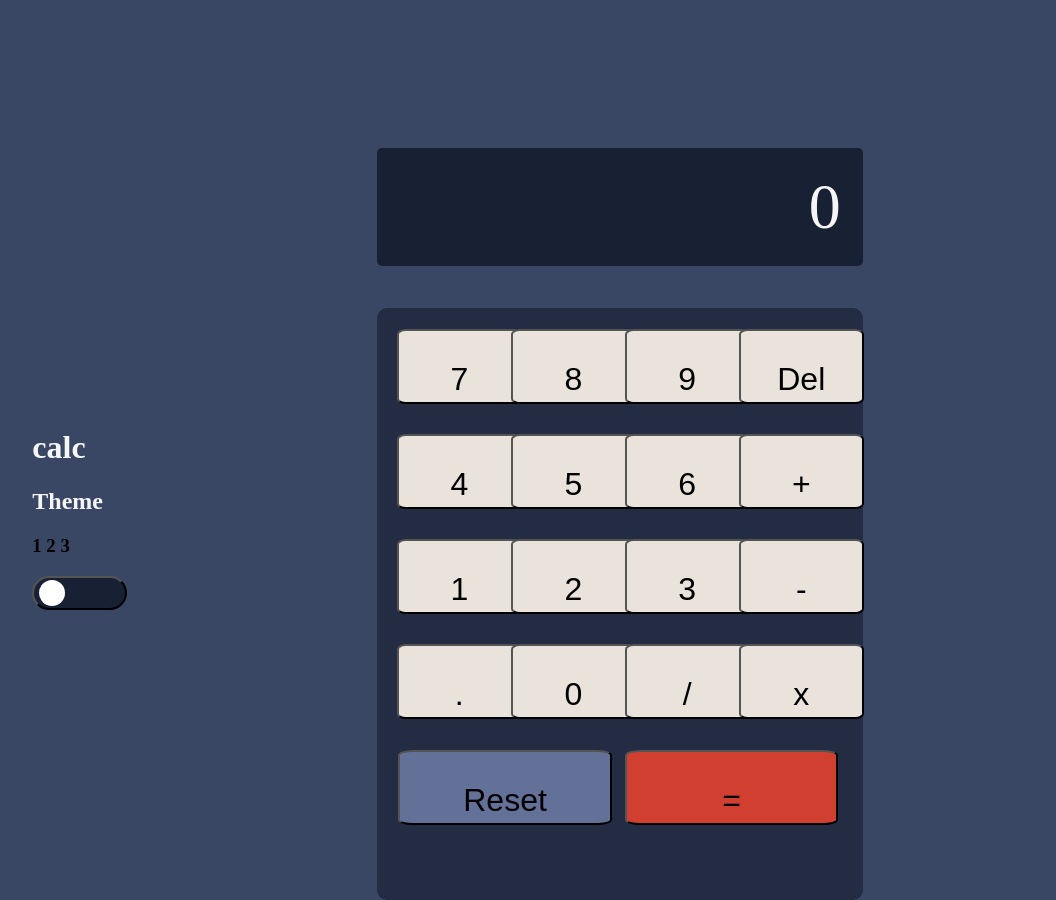
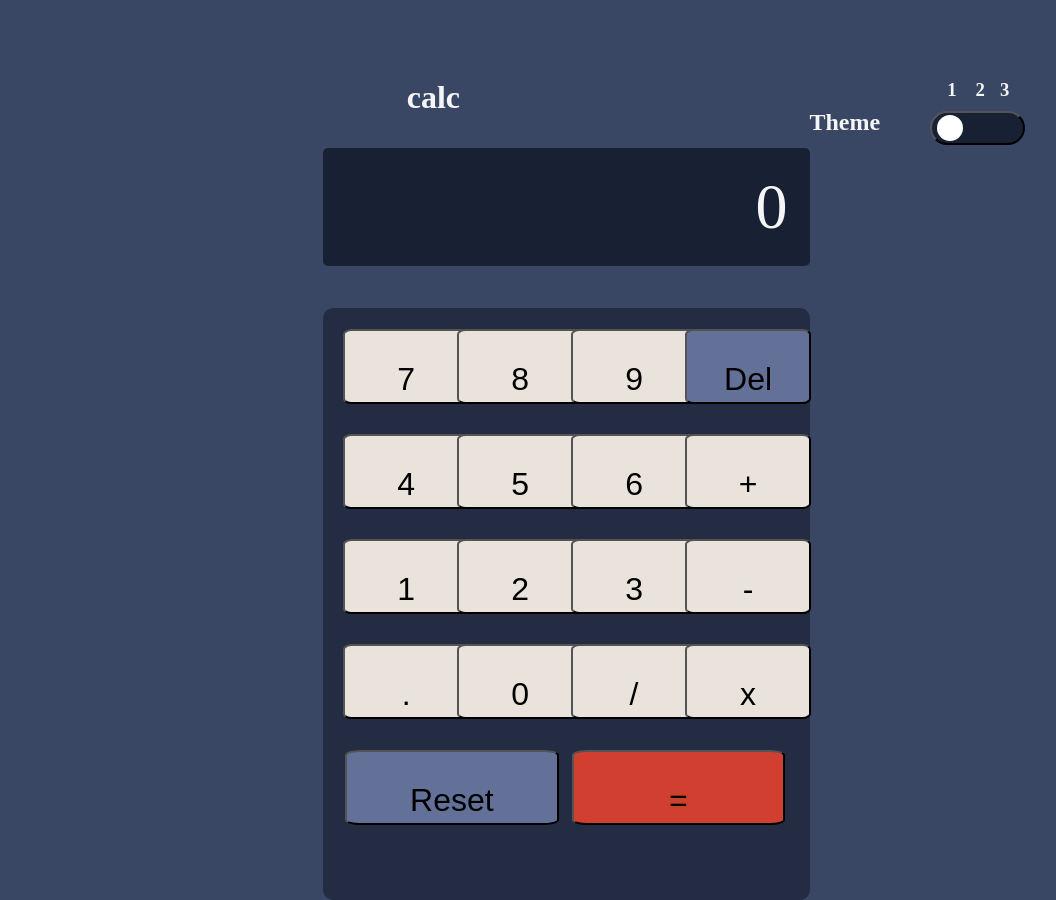
Before and after one commit to kietdang400/Calculator-App, a plain HTML site: page calculator-app-main/index.html in a window 1536 px wide. Shown: the whole page, without its empty margins (214-1270 px from the left). Drawn offline with Linux system fonts and the light colour scheme.

Commit message:
need to fix the font,box shadow, and responsive screen

```diff
--- a/calculator-app-main/app.js
+++ b/calculator-app-main/app.js
@@ -90,6 +90,10 @@ const equalButton=document.querySelector('#equal').firstElementChild;
 const slider=document.querySelector(".switch").firstElementChild.firstElementChild
 const toggleBtn=document.querySelector(".switch").firstElementChild
 
+const themeTitle=document.querySelector('#theme');
+const indicator1=document.querySelector('.theme-indicators1');
+const indicator2=document.querySelector('.theme-indicators2');
+const indicator3=document.querySelector('.theme-indicators3');
 
 let switchNumber=parseInt(toggleButton.value);
 toggleButton.addEventListener('click', function(){
@@ -132,7 +136,11 @@ toggleButton.addEventListener('click', function(){
      //slider
 slider.style.transform="translateX(3px)";
 toggleBtn.style.backgroundColor="hsl(224, 36%, 15%)";
-//.slider.round:before targets the circle directly;
+//theme indicators
+themeTitle.style.color="whitesmoke";
+indicator1.style.color="whitesmoke";
+indicator2.style.color="whitesmoke";
+indicator3.style.color="whitesmoke";
 
 
         break;
@@ -165,7 +173,11 @@ body.style.backgroundColor="hsl(0, 0%, 90%)";
      //slider
 slider.style.transform="translateX(30px)";
 toggleBtn.style.backgroundColor="hsl(0, 5%, 81%)";
-
+//theme indicators
+themeTitle.style.color="black";
+indicator1.style.color="black";
+indicator2.style.color="black";
+indicator3.style.color="black";
 
         break;
         case 3:
@@ -192,15 +204,17 @@ body.style.backgroundColor="hsl(268, 75%, 9%)";
             button.style.backgroundColor="purple";
         }
 
-     })
+     });
+
+
 
      //slider
 slider.style.transform="translateX(52px)";
 toggleBtn.style.backgroundColor="hsl(268, 71%, 12%)";
-
-
+//theme indicators
+themeTitle.style.color="hsl(52, 100%, 62%)";
+indicator1.style.color="hsl(52, 100%, 62%)";
+indicator2.style.color="hsl(52, 100%, 62%)";
+indicator3.style.color="hsl(52, 100%, 62%)";
     }
-
-
-    console.log(switchNumber);
 })
--- a/calculator-app-main/index.html
+++ b/calculator-app-main/index.html
@@ -20,9 +20,9 @@
       <h1 class="title">calc</h1>
       <h2 id="theme">Theme</h2>
       <h3>
-        <span>1</span>
-        <span>2</span>
-        <span>3</span>
+        <span class="theme-indicators1">1</span>
+        <span class="theme-indicators2">2</span>
+        <span class="theme-indicators3">3</span>
       </h3>
       <label class="switch">
         <button class="toggle-button" type="button" value="1">
@@ -40,7 +40,13 @@
       <div class="grid-item"><button class="button" value="8">8</button></div>
       <div class="grid-item"><button class="button" value="9">9</button></div>
       <div class="grid-item">
-        <button class="button" value="del">Del</button>
+        <button
+          class="button"
+          value="del"
+          style="background-color: hsl(225, 21%, 49%)"
+        >
+          Del
+        </button>
       </div>
 
       <div class="grid-item"><button class="button" value="4">4</button></div>
--- a/calculator-app-main/style.css
+++ b/calculator-app-main/style.css
@@ -1,3 +1,4 @@
+
 @media only screen and (min-width: 1281px) {
 
 body{
@@ -9,17 +10,45 @@ body{
         top:400px;
         background-color: hsl(222, 26%, 31%);
 
+
 }
 
 .title{
     color:whitesmoke;
+    position: relative;
     top:-350px;
-    left:22%;
+    left:530%;
 }
 
 
  #theme{
    color: whitesmoke;
+    position:relative;
+    top:-64%;
+    left:1100%;
+}
+
+
+
+h3{position:relative;
+top:-77%;
+left:1320%;
+}
+
+h3 .theme-indicators1{
+position:relative;
+left:-25%;
+color: whitesmoke;
+}
+h3 .theme-indicators2 {
+position: relative;
+left: -5%;
+color: whitesmoke;
+}
+h3 .theme-indicators3 {
+position: relative;
+    left: 10%;
+    color: whitesmoke;
 }
 
 /*toogle button*/
@@ -29,6 +58,8 @@ body{
     display: inline-block;
     width: 0px;
     height: 34px;
+    top:-78.5%;
+    left:1270%;
 }
 
 .switch .toggle-button{
@@ -73,11 +104,12 @@ body{
     border-radius: 50%;
 }
 
+
 /*screen background*/
 .display-container{
     position:relative;
     top:-260px;
-    left:18%;
+    left:14.5%;
     color: whitesmoke;
     font-size: 400%;
     height: fit-content;
@@ -112,7 +144,7 @@ body{
         padding-right: 1%;
         position:relative;
         top: -100px;
-        left:-14%;
+        left:-17.5%;
         border-radius: 10px;
 }
 
```
